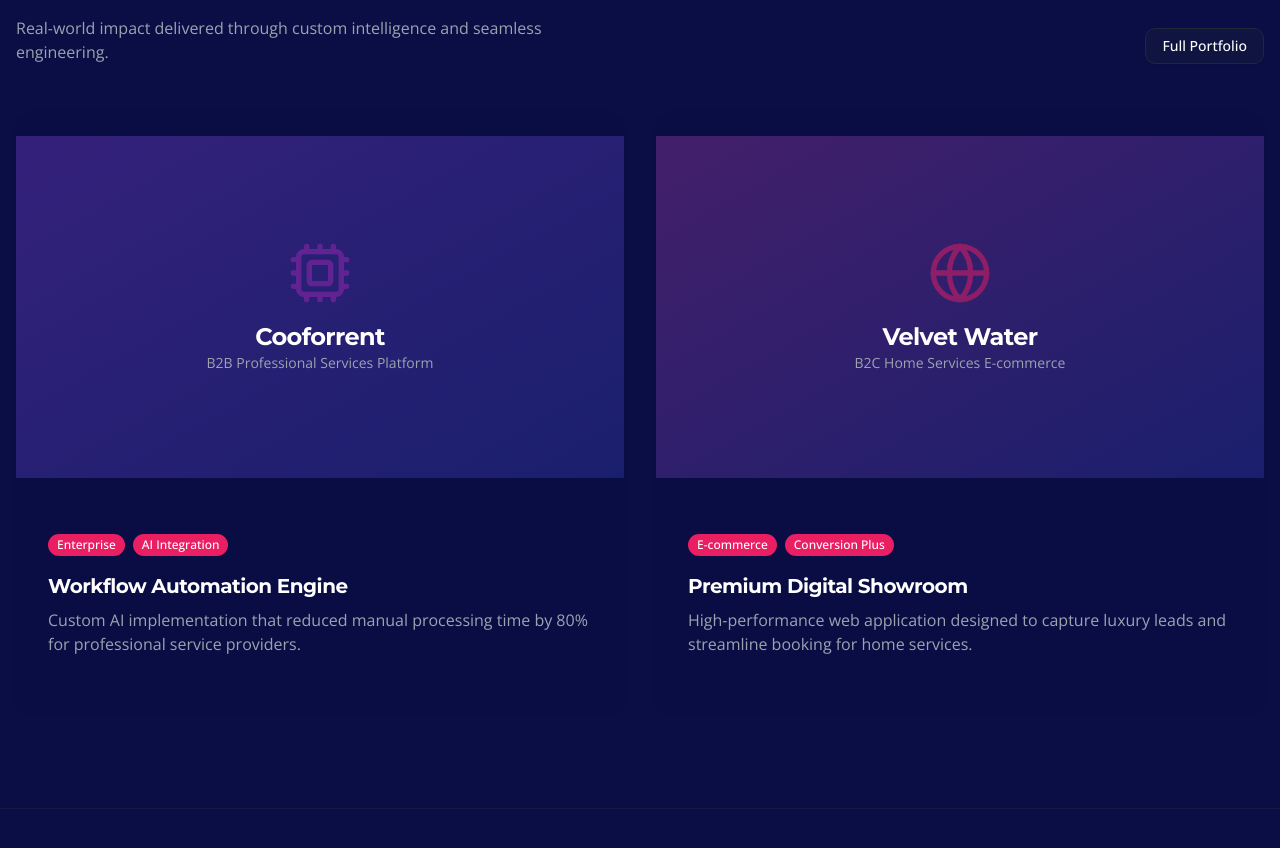
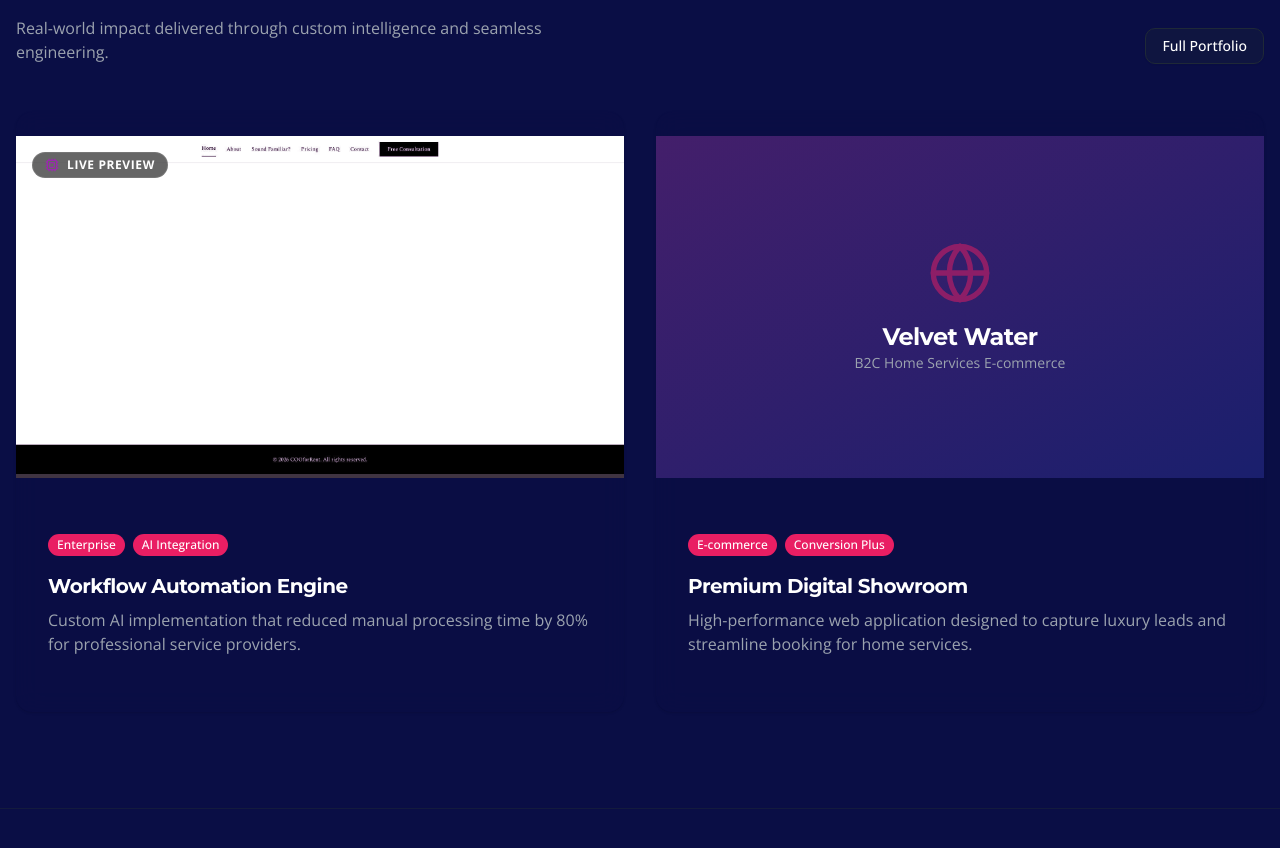
Before and after one commit to KopeckJames/NeuralStack, a Next.js app: page / in a window 1280 px wide. Shown: the part 1560-2408 px from the top of the page. Built offline with nearby package versions, Linux system fonts and the light colour scheme.

Commit message:
Implement dynamic video preview for Cooforrent project card

```diff
--- a/src/app/page.tsx
+++ b/src/app/page.tsx
@@ -108,12 +108,16 @@ export default function Home() {
             <Link href="/portfolio/cooforrent" className="group">
               <Card className="overflow-hidden border-none glass hover:ring-1 ring-primary/50 transition-all">
                 <div className="aspect-video bg-muted relative overflow-hidden">
-                  <div className="absolute inset-0 bg-gradient-to-br from-primary/20 to-transparent" />
-                  <div className="absolute inset-0 flex items-center justify-center p-12">
-                    <div className="text-center group-hover:scale-105 transition-transform duration-500">
-                      <Cpu className="w-16 h-16 text-primary mx-auto mb-4 opacity-50" />
-                      <h3 className="text-2xl font-bold">Cooforrent</h3>
-                      <p className="text-sm text-muted-foreground">B2B Professional Services Platform</p>
+                  <img
+                    src="/cooforrent_preview.webp"
+                    alt="Cooforrent Site Preview"
+                    className="object-cover w-full h-full group-hover:scale-110 transition-transform duration-700"
+                  />
+                  <div className="absolute inset-0 bg-primary/20 mix-blend-overlay pointer-events-none" />
+                  <div className="absolute top-4 left-4">
+                    <div className="bg-black/60 backdrop-blur-md px-3 py-1 rounded-full border border-white/10 flex items-center gap-2">
+                      <Cpu className="w-3.5 h-3.5 text-primary" />
+                      <span className="text-xs font-bold text-white uppercase tracking-wider">Live Preview</span>
                     </div>
                   </div>
                 </div>
```
Also changed, not shown: public/cooforrent_preview.webp (added).
